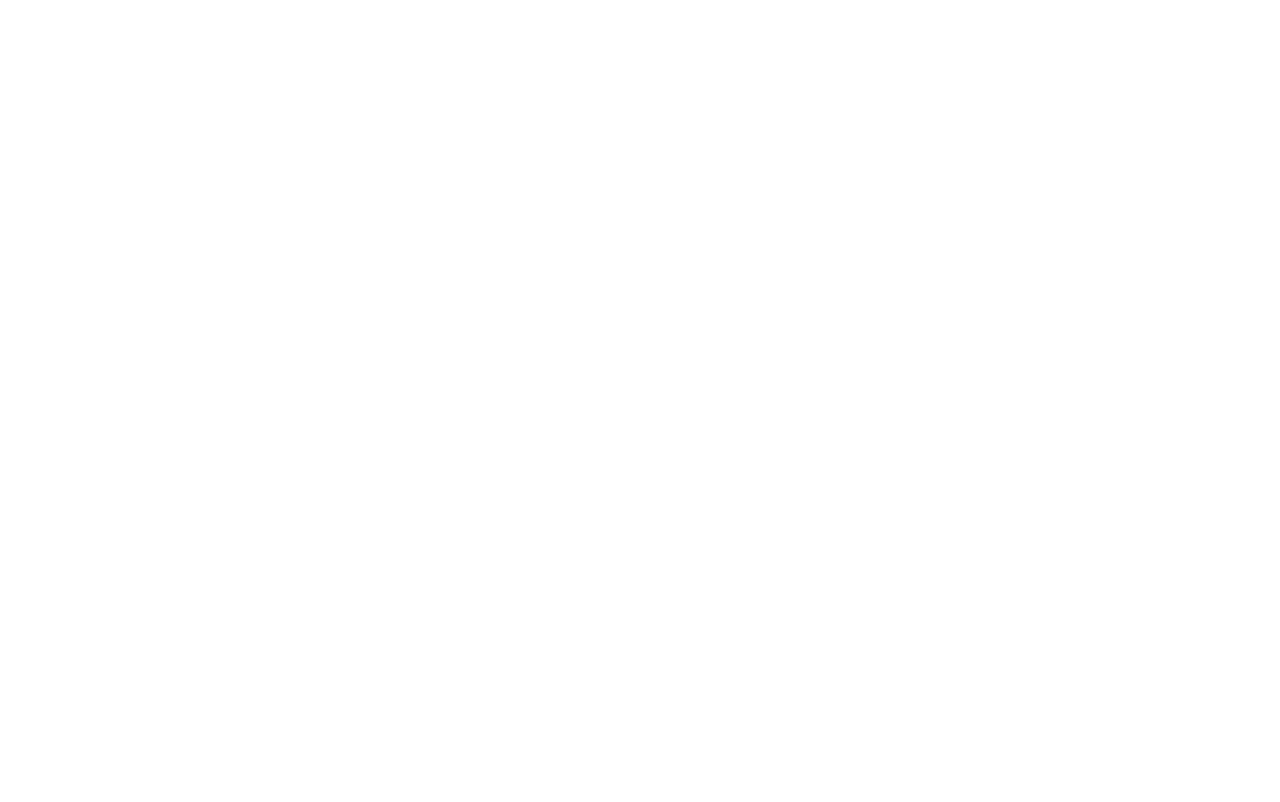
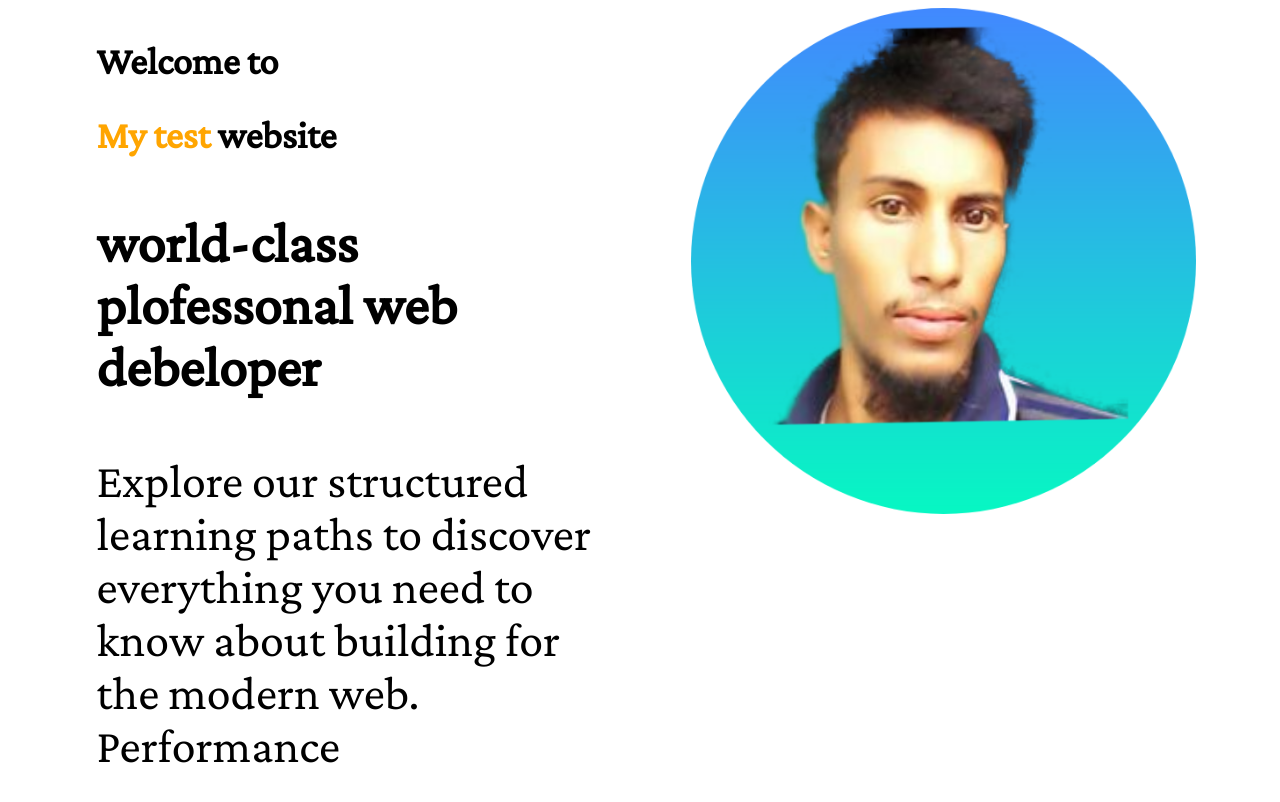
Before and after one commit to Alaminobhi/web-potfolio, a plain HTML site: page index.html in a window 1280 px wide. Drawn offline with nearby package versions, Linux system fonts and the light colour scheme.

Commit message:
top add web

```diff
--- a/index.html
+++ b/index.html
@@ -3,9 +3,24 @@
 <head>
     <meta charset="UTF-8">
     <meta name="viewport" content="width=device-width, initial-scale=1.0">
-    <title>Document</title>
+    <title>Al-Amin Obhi Web debeloper</title>
+    <link rel="stylesheet"
+          href="https://fonts.googleapis.com/css2?family=Crimson+Pro">
+    <link rel="stylesheet" href="style.css">
 </head>
 <body>
+<section>
+    <div class="haif-width">
+        <h1>Welcome to</h1>
+        <h1><span class="name-highlight">My test</span> website</h1>
+        <h3>world-class plofessonal web debeloper</h3>
+        <p>Explore our structured learning paths to discover everything you need to know about building for the modern web.
+     Performance </p>
+    </div>
+    <div class="haif-width">
+        <img src="images/profile.png" alt="">
+    </div>
+</section>
 
 </body>
 </html>
--- /dev/null
+++ b/style.css
@@ -0,0 +1,19 @@
+h1{
+ font-size:80%;
+}
+body {
+    font-family: 'Crimson Pro', serif;
+    font-size: 48px;
+  }
+.name-highlight{
+    color: orange;
+}
+.haif-width{
+    width: 40%;
+    float: left;
+   margin-left: 5%;
+   padding-left: 2%;
+}
+.haif-width img{
+    width: 100%;
+}
```
Also changed, not shown: images/dream-bg.png (renamed from imges/dream-bg.png), images/exp-bg.png (renamed from imges/exp-bg.png), images/jhankar.png (renamed from imges/jhankar.png), images/jhankar2.png (renamed from imges/jhankar2.png), images/my-bg.png (renamed from imges/my-bg.png), images/my-bg2.png (renamed from imges/my-bg2.png), images/profile.png (added), images/top-banner.png (renamed from imges/top-banner.png).
